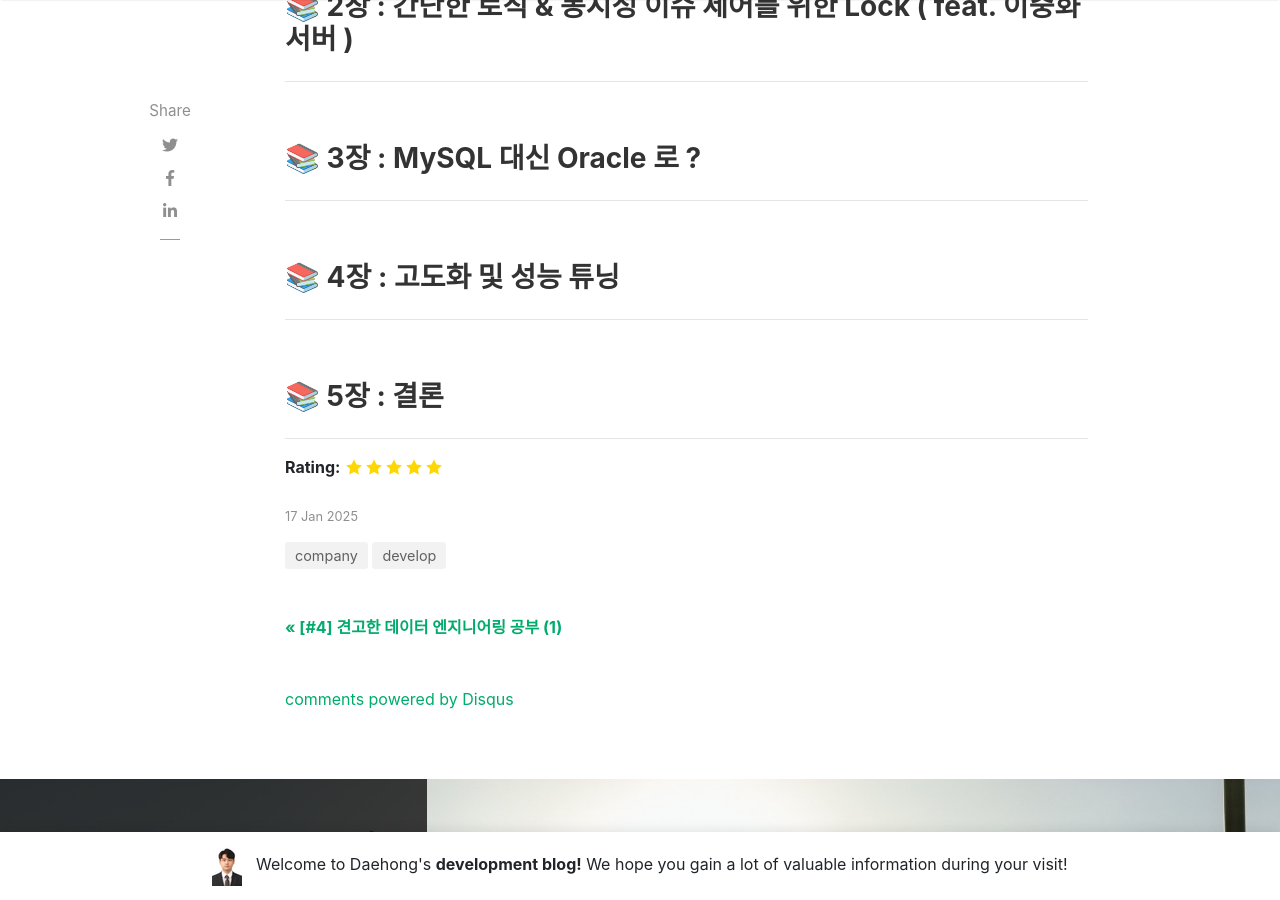
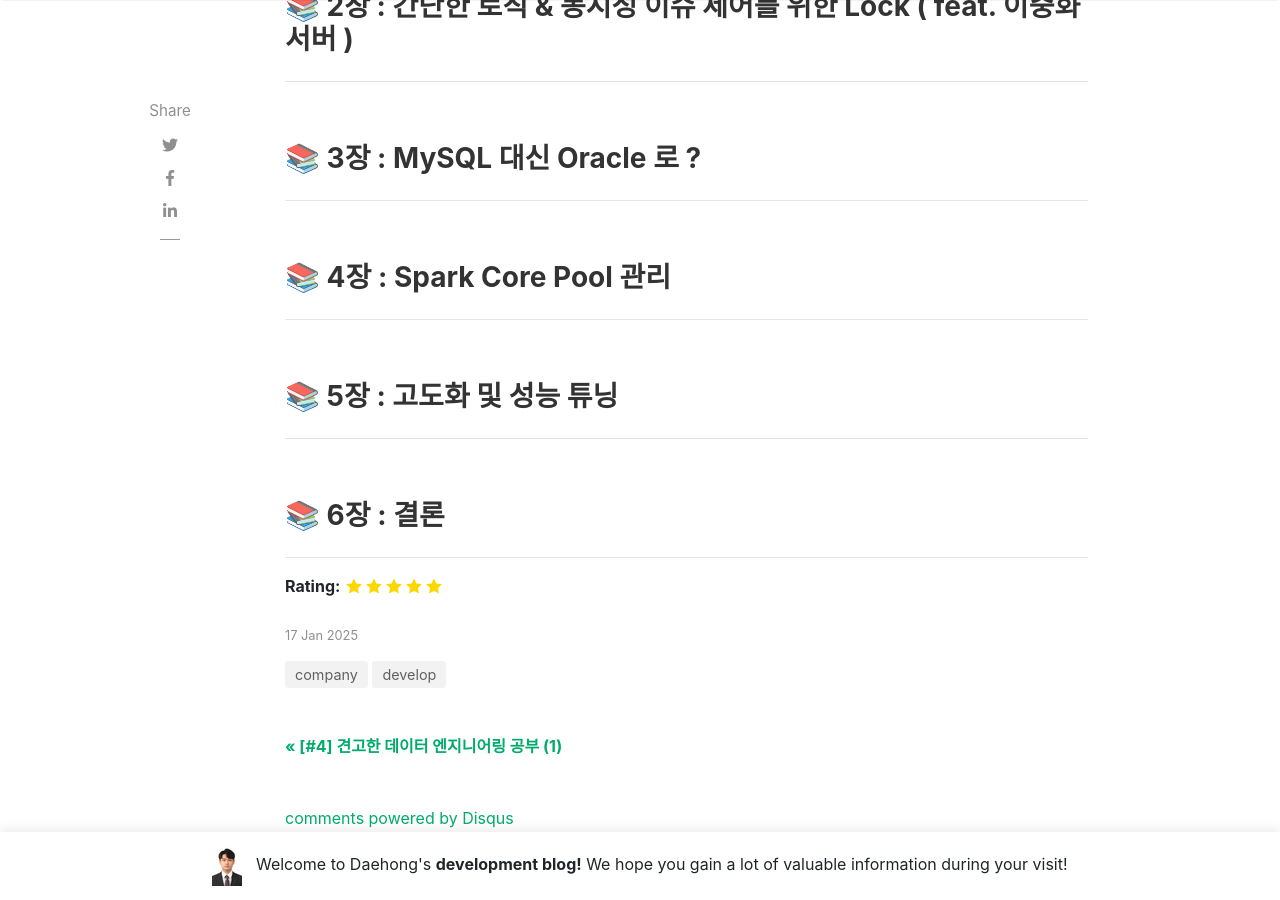
Before and after one commit to JeonDaehong/JeonDaehong.github.io, a Jekyll site: the page built from _posts/2025-01-17-pool-management-develop.md, in a window 1280 px wide and 900 px high, scrolled down 1316 px. Built offline with Jekyll 4.4.1, drawn with Linux system fonts in a browser that asks for light colours; nearby versions of some CDN libraries; comment, search, counter and statistics services are not loaded.

Commit message:
myBlog update

```diff
--- a/_posts/2025-01-17-pool-management-develop.md
+++ b/_posts/2025-01-17-pool-management-develop.md
@@ -31,10 +31,15 @@ rating: 5
 
 <br>
 
-### 📚 4장 : 고도화 및 성능 튜닝
+### 📚 4장 : Spark Core Pool 관리
 ---
 
 <br>
 
-### 📚 5장 : 결론
+### 📚 5장 : 고도화 및 성능 튜닝
 ---
+
+<br>
+
+### 📚 6장 : 결론
+---
```
